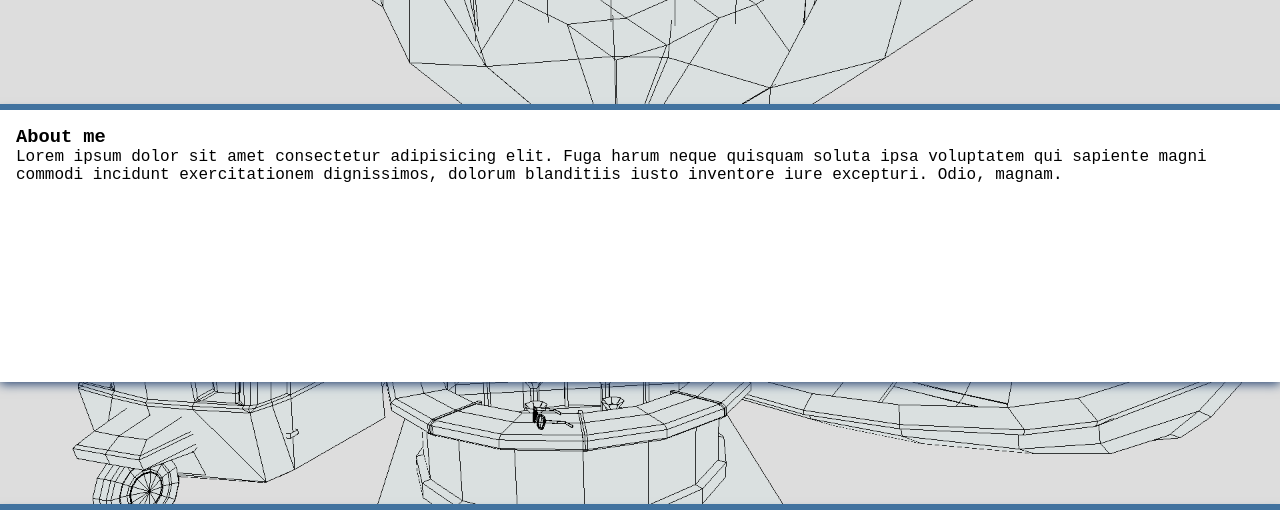
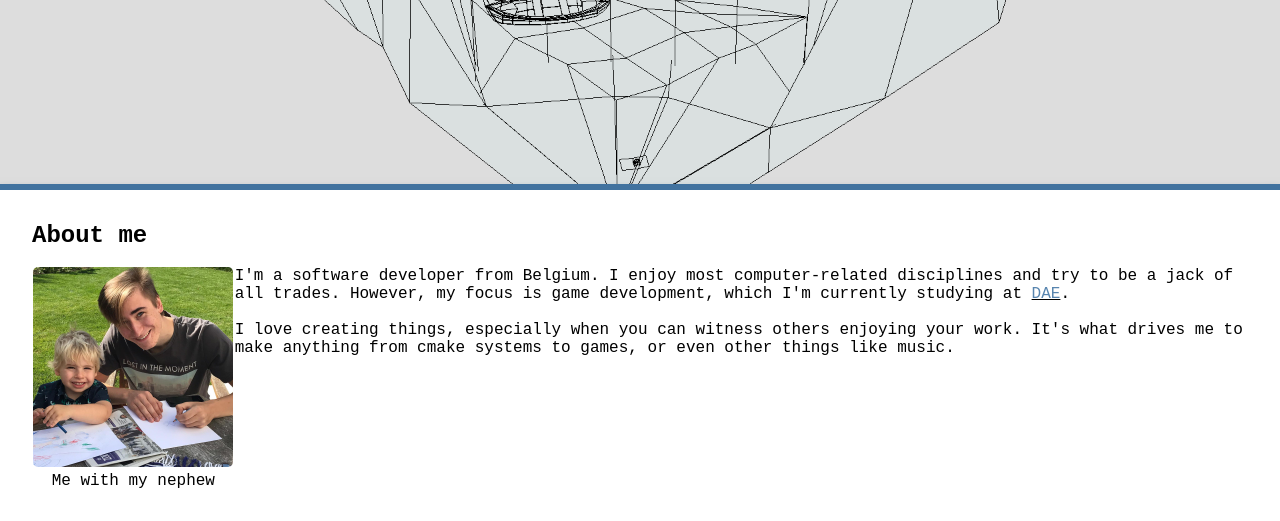
Before and after one commit to RikFabri/RikFabri.github.io, a plain HTML site: page index.html in a window 1280 px wide. Shown: the part 530-1051 px from the top of the page. Drawn offline with Linux system fonts and the light colour scheme.

Commit message:
Added early about me text

```diff
--- a/css/main.css
+++ b/css/main.css
@@ -1,6 +1,11 @@
 * {
     font-family: "Courier New", Courier, "Lucida Sans Typewriter", "Lucida Typewriter", monospace;
     margin: 0;
+}
+
+a {
+    text-decoration: none;
+    color: var(--interactable-colour);
 }
 
 :root {
@@ -8,11 +13,12 @@
     --important-colour: #274472;
     --interactable-colour: #5885AF;
     --accent-colour: #41729F;
+    --background-colour: white;
 }
 
 body, html {
     height: 100%;
-    background-color: white;
+    background-color: var(--background-colour);
 }
 
 .parallax {
@@ -20,7 +26,7 @@ body, html {
     background-image: url("../Images/CitySceneWireFrame.png");
 
     /* Full height */
-    height: 50%;
+    min-height: 60%;
 
     /* Create the parallax scrolling effect */
     background-attachment: fixed;
@@ -34,8 +40,8 @@ body, html {
 }
 
 .container {
-    background-color: white;
-    padding: 1rem;
+    background-color: var(--background-colour);
+    padding: 2rem;
     box-shadow: 0px -6px var(--accent-colour), 0px 2px 10px var(--important-colour);
 }
 
@@ -44,6 +50,7 @@ body, html {
     width: 100%;
     position: fixed;
     top: 0;
+    padding: 1rem;
 }
 
 .navbar a {
@@ -76,3 +83,19 @@ footer {
 .ContactLogo {
     width: 6%;
 }
+
+.horizontalContent {
+    display: grid;
+    grid-template-columns: 2fr 10fr;
+}
+
+@media only screen and (max-width: 600px) {
+    .horizontalContent {
+        grid-template-columns: 1fr;
+        grid-template-rows: 1fr 1fr;
+    }
+}
+
+.horizontalContent * {
+    flex: 1 1;
+}
--- a/index.html
+++ b/index.html
@@ -24,10 +24,20 @@
 			</header>
 		</div>
 		<div class="parallax" style="background-image: url('Images/PropsWireFrame.png');">
-			<div class="container" style="height: 30vh;">
+			<div class="container">
 				<div id="AboutMe" class="jumpAnchor"></div>
-				<h3>About me</h3>
-				<p>Lorem ipsum dolor sit amet consectetur adipisicing elit. Fuga harum neque quisquam soluta ipsa voluptatem qui sapiente magni commodi incidunt exercitationem dignissimos, dolorum blanditiis iusto inventore iure excepturi. Odio, magnam.</p>
+				<h2>About me</h2><br>
+				<div class="horizontalContent">
+					<div style="text-align: center;">
+						<img src="Images/Me.jfif" alt="Me with my nephew" style="width: 200px; border-radius: 5px;"><br>
+						<p>Me with my nephew</p>
+					</div>
+					<p>
+						I'm a software developer from Belgium. I enjoy most computer-related disciplines and try to be a jack of all trades. However, my focus is game development, which I'm currently studying at <u><a href="https://www.digitalartsandentertainment.be/">DAE</a></u>.
+						<br><br>
+						I love creating things, especially when you can witness others enjoying your work. It's what drives me to make anything from cmake systems to games, or even other things like music.
+					</p>
+				</div>
 			</div>
 		</div>
 		<div class="container">
```
Also changed, not shown: Images/Me.jfif (added).
